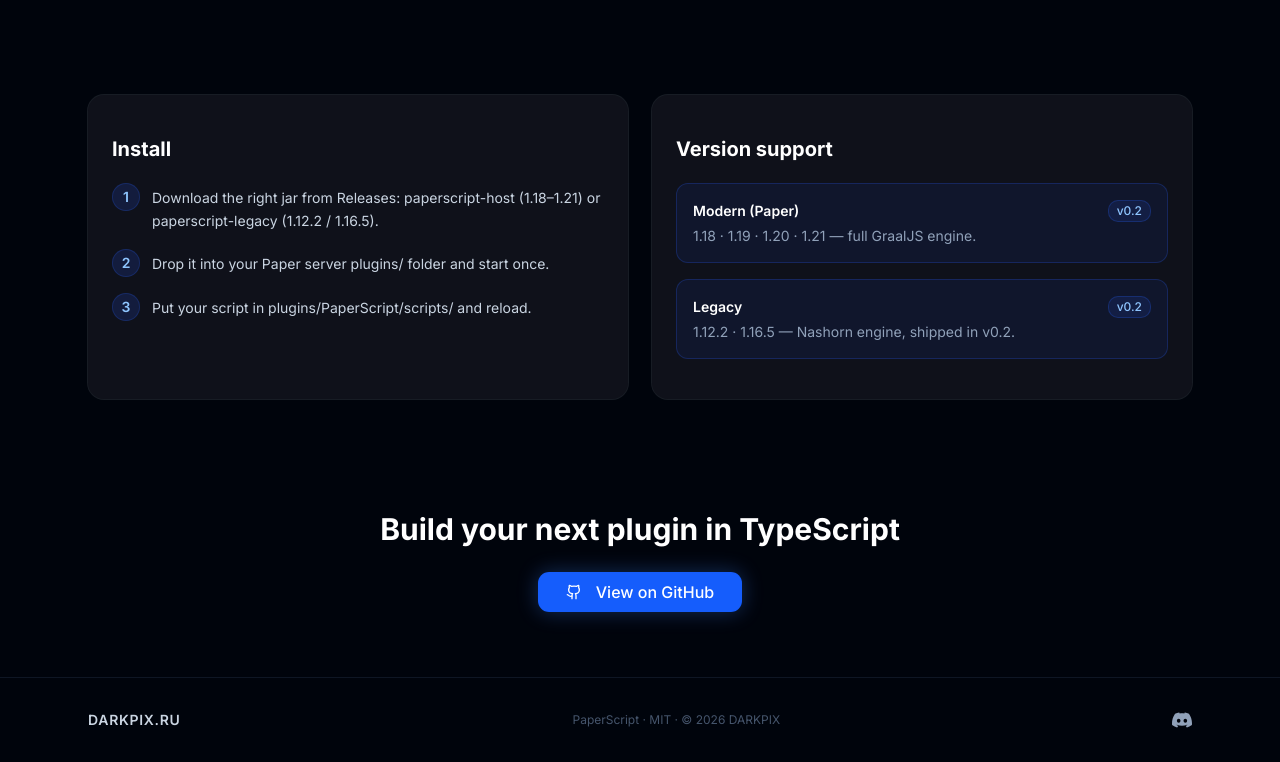
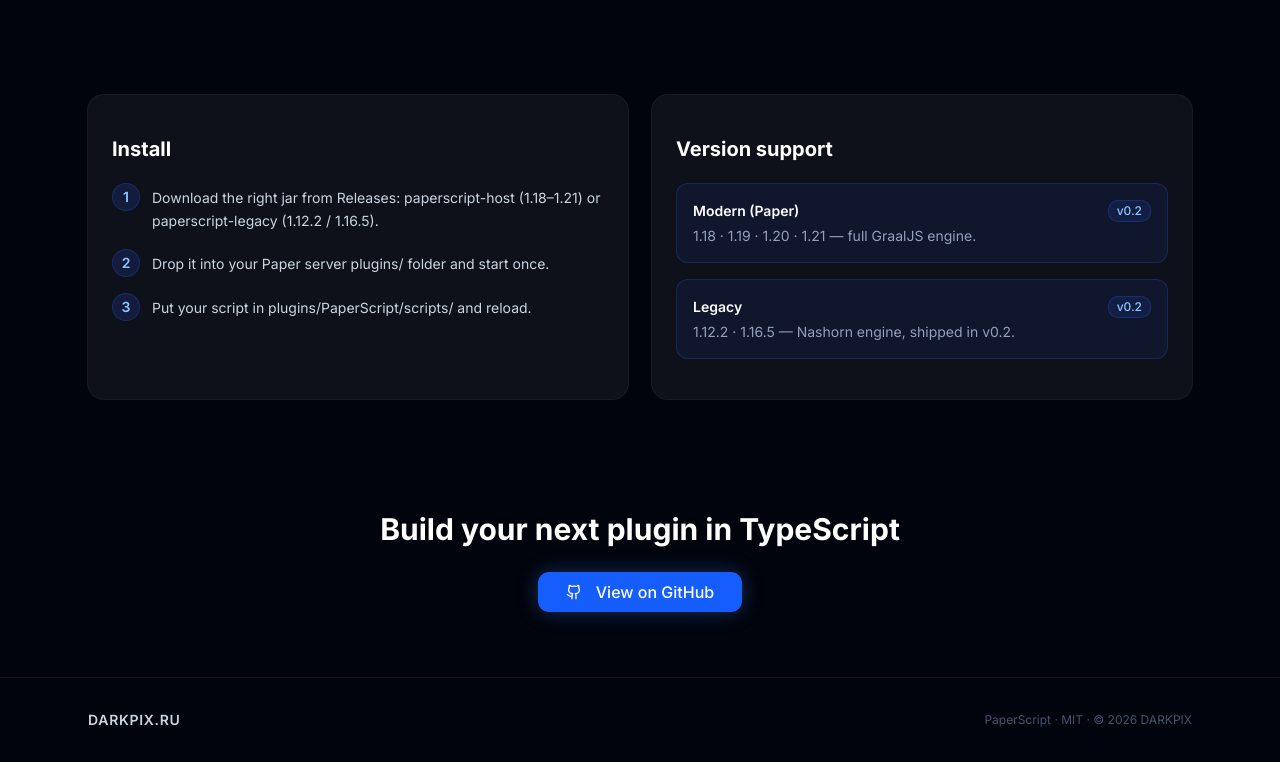
Before and after one commit to DARKPIX404/darkpix.ru, a Next.js app: page /paperscript in a window 1280 px wide. Shown: the part 2090-2852 px from the top of the page. Built offline with nearby package versions, Linux system fonts and the light colour scheme.

Commit message:
fix: cleanup Discord links, DARKPIX404 -> DARKPIX, tooltip text

```diff
--- a/src/components/docs/docs-shell.tsx
+++ b/src/components/docs/docs-shell.tsx
@@ -129,7 +129,7 @@
           <Link href="/" className="text-sm font-semibold text-slate-300 tracking-wider hover:text-blue-400 transition-colors">
             DARKPIX.RU
           </Link>
-          <p className="text-xs text-slate-600">PaperScript Docs · MIT · &copy; {new Date().getFullYear()} DARKPIX404</p>
+          <p className="text-xs text-slate-600">PaperScript Docs · MIT · &copy; {new Date().getFullYear()} DARKPIX</p>
         </div>
       </footer>
     </main>
--- a/src/components/sections/footer.tsx
+++ b/src/components/sections/footer.tsx
@@ -14,14 +14,6 @@
         <Link href="/" className="text-sm font-semibold text-slate-300 tracking-wider">
           DARKPIX.RU
         </Link>
-        <a
-          href="https://discord.gg/vibecoders"
-          target="_blank"
-          rel="noopener noreferrer"
-          className="text-sm text-[#5865F2] hover:text-[#00d4ff] transition-colors"
-        >
-          VibeCoders Community →
-        </a>
         <p className="text-sm text-slate-500">
           &copy; {new Date().getFullYear()} Darkpix. {t("footerRights")}
         </p>
--- a/src/components/sections/header.tsx
+++ b/src/components/sections/header.tsx
@@ -66,7 +66,7 @@
               onClick={openModal}
               aria-label="Join VibeCoders Discord"
               className="group relative ml-2 p-2 rounded-lg text-[#5865F2] transition-all duration-300 hover:bg-[#5865F2]/10 hover:shadow-[0_0_20px_rgba(88,101,242,0.4)]"
-              title="Join VibeCoders"
+              title="Join Discord Community"
             >
               <SiDiscord className="w-5 h-5" />
             </button>
@@ -80,7 +80,7 @@
               onClick={openModal}
               aria-label="Join VibeCoders Discord"
               className="md:hidden p-2 rounded-lg text-[#5865F2] transition-all duration-300 hover:bg-[#5865F2]/10"
-              title="Join VibeCoders"
+              title="Join Discord Community"
             >
               <SiDiscord className="w-5 h-5" />
             </button>
--- a/src/components/sections/paperscript-page.tsx
+++ b/src/components/sections/paperscript-page.tsx
@@ -13,7 +13,6 @@
   Database,
   Layers,
 } from "lucide-react";
-import { SiDiscord } from "react-icons/si";
 import { Card, CardContent } from "@/components/ui/card";
 import { Badge } from "@/components/ui/badge";
 import { Button } from "@/components/ui/button";
@@ -249,15 +248,6 @@
             DARKPIX.RU
           </Link>
           <p className="text-xs text-slate-600">PaperScript · MIT · &copy; {new Date().getFullYear()} DARKPIX</p>
-          <a
-            href="https://discord.gg/vibecoders"
-            target="_blank"
-            rel="noopener noreferrer"
-            className="text-slate-400 hover:text-blue-400 transition-colors"
-            title="Discord"
-          >
-            <SiDiscord className="w-5 h-5" />
-          </a>
         </div>
       </footer>
     </main>
```
